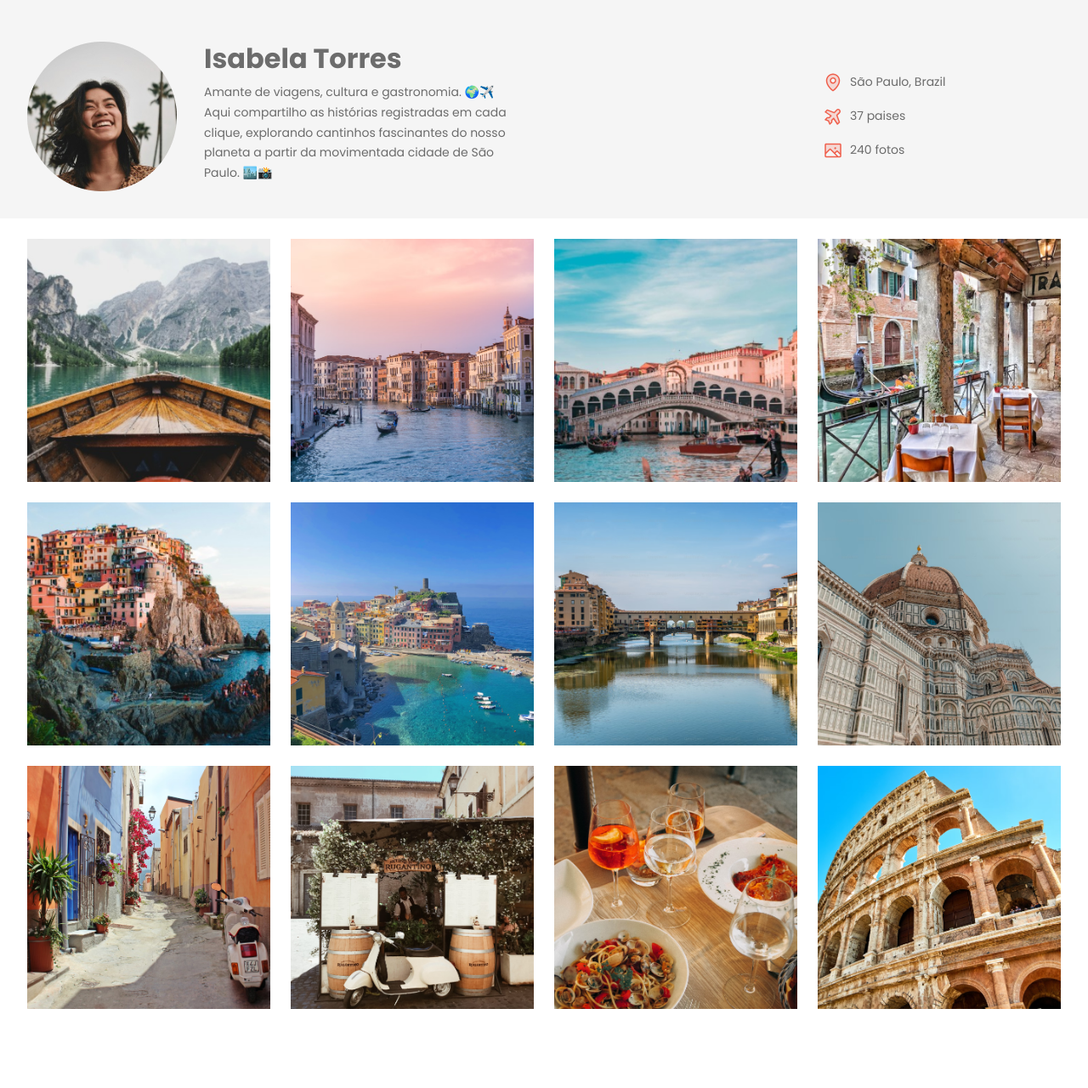
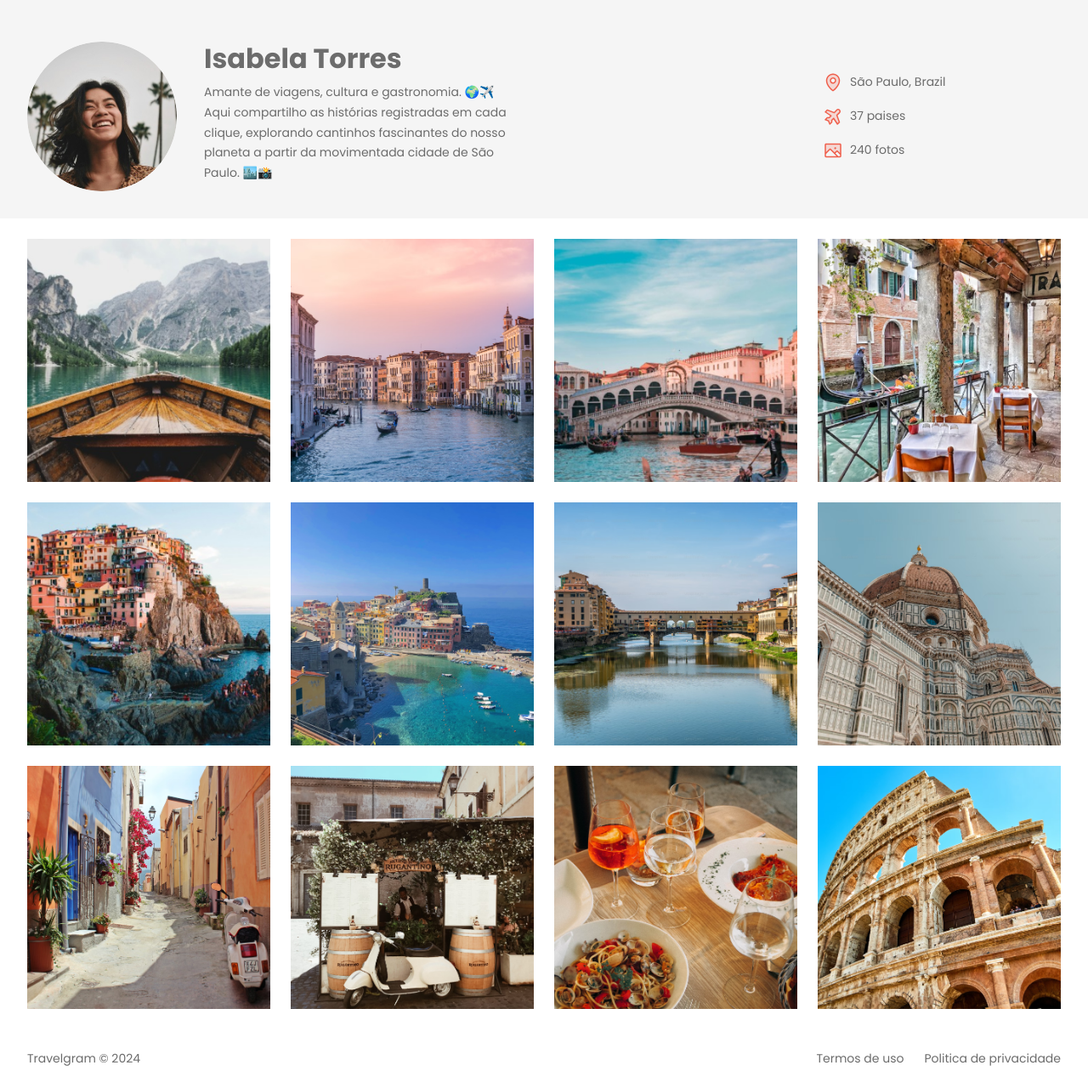
Before and after one commit to pedro-augussto/Projeto_Viagem, a plain HTML site: page index.html in a window 1280 px wide. Shown: the part 79-1359 px from the top of the page at 85% size. Before the commit the page ends 1290 px from the top, so only its background shows below. Drawn offline with Linux system fonts and the light colour scheme.

Commit message:
Ultimas mudanças

```diff
--- a/index.html
+++ b/index.html
@@ -75,5 +75,17 @@
         <img src="assets/images/Image 11.png" alt="...">
         <img src="assets/images/Image 12.png" alt="...">
     </main>
+
+    <footer class="container">
+        <span>
+            Travelgram &copy; 2024
+        </span>
+        <span>
+            Termos de uso
+        </span>
+        <span>
+            Politica de privacidade
+        </span>
+    </footer>
 </body>
 </html>
--- /dev/null
+++ b/styles/footer.css
@@ -0,0 +1,12 @@
+footer {
+    display: flex;
+    gap: 24px;
+    padding-block: 24px;
+
+    font: 14px/150% var(--font-family);
+}
+
+
+footer span:nth-child(1){
+    margin-right: auto;
+}
--- a/styles/header.css
+++ b/styles/header.css
@@ -16,6 +16,13 @@ header .container{
 
 #profile > div {
     max-width: 384px;
+}
+
+#profile img{
+    width: 176px;
+    height: 176px;
+    object-fit: cover;
+    border-radius: 50%;
 }
 
 #profile h1{
--- a/styles/index.css
+++ b/styles/index.css
@@ -2,3 +2,4 @@
 @import url(nav.css);
 @import url(header.css);
 @import url(main.css);
+@import url(footer.css);
```
